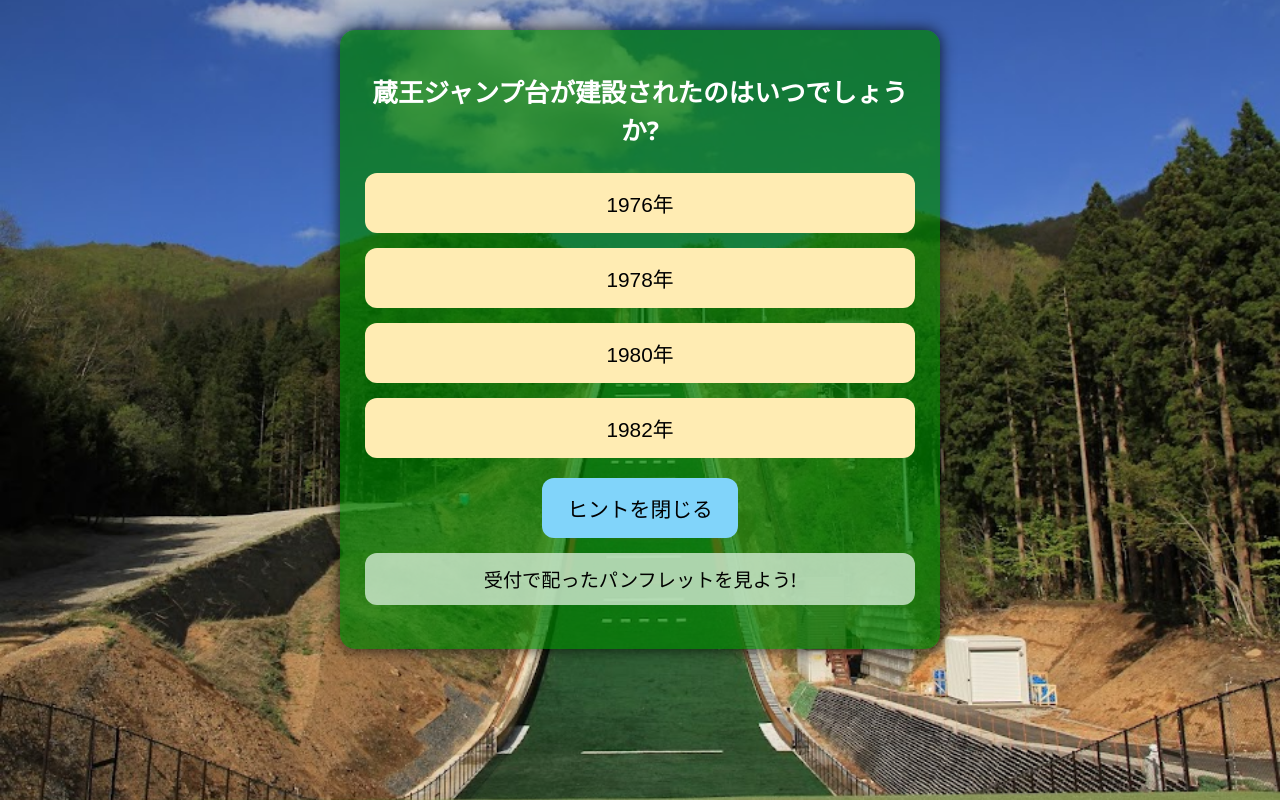
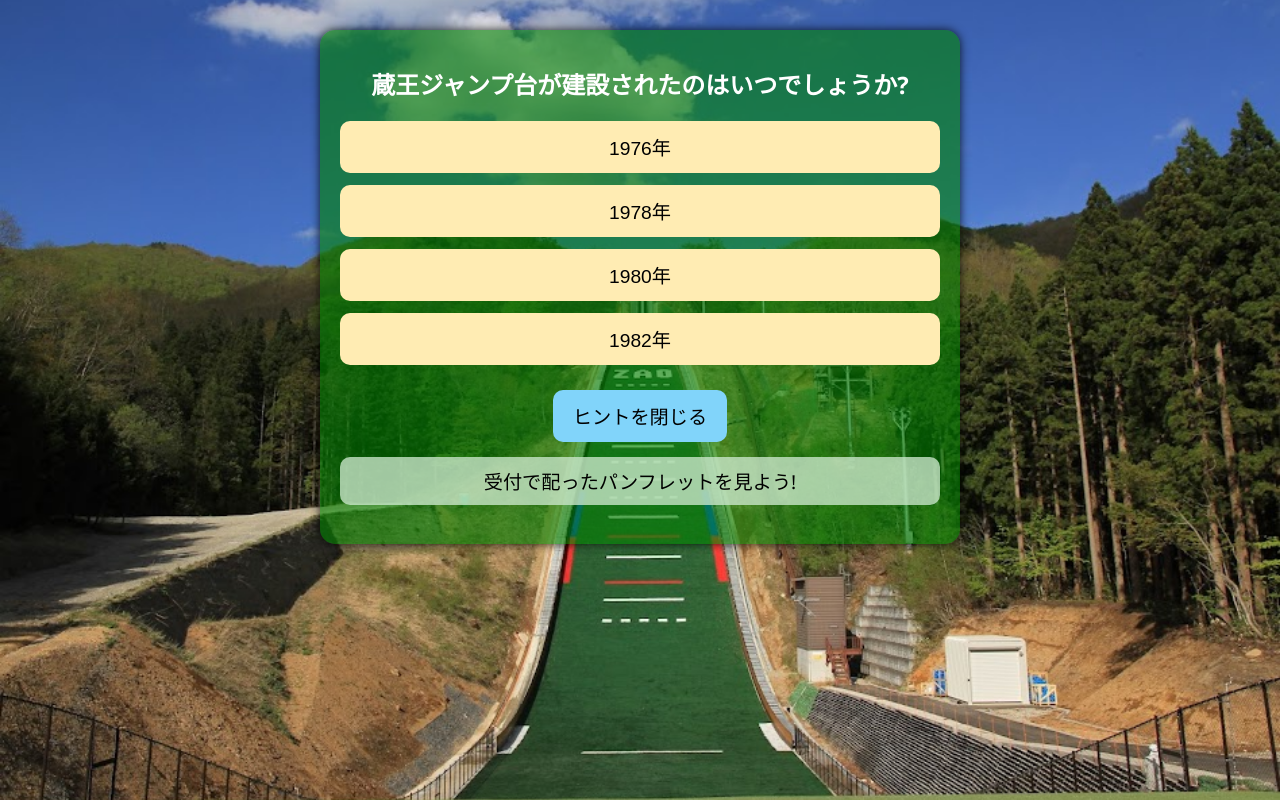
Before and after one commit to zaoproject/zao-quiz, a plain HTML site: page index.html in a window 1280 px wide. Both pictures are taken after a click on the button "ヒントを見る". Drawn offline with nearby package versions, Linux system fonts and the light colour scheme.

Commit message:
Update index.html

```diff
--- a/index.html
+++ b/index.html
@@ -2,7 +2,7 @@
 <html lang="ja">
 <head>
 <meta charset="UTF-8">
-<meta name="viewport" content="width=device-width, initial-scale=1.0, maximum-scale=1.0, user-scalable=no">
+<meta name="viewport" content="width=device-width, initial-scale=1.0">
 <title>蔵王ジャンプ台クイズ</title>
 <style>
 body {
@@ -13,90 +13,35 @@ body {
   font-family: 'Yu Gothic', 'Segoe UI', sans-serif;
   color: #fff;
 }
-
-/* クイズコンテナ */
 .quiz-container {
   max-width: 95%;
   width: 600px;
   margin: 30px auto;
-  background: rgba(0,128,0,0.7);
-  padding: 25px;
+  background: rgba(0,128,0,0.6);
+  padding: 20px;
   border-radius: 15px;
-  box-shadow: 0 0 15px rgba(0,0,0,0.8);
+  box-shadow: 0 0 10px rgba(0,0,0,0.8);
   text-align: center;
-  box-sizing: border-box;
 }
-
-/* 見出し */
-h1 { font-size: 1.6em; word-break: break-word; }
-
-/* 選択肢 */
-.options {
-  display: grid;
-  grid-template-columns: 1fr;
-  gap: 15px;
-  margin-top: 25px;
+h1 { font-size: 1.5em; }
+.options { display: grid; grid-template-columns: 1fr; gap: 12px; margin-top: 20px; }
+.option-btn, .answer-btn {
+  padding: 12px; border: none; border-radius: 10px;
+  font-size: 1.2em; cursor: pointer; background-color: #ffecb3; color: #000; transition: background 0.3s;
 }
-
-/* ボタン共通 */
-.option-btn, .answer-btn {
-  padding: 15px;
-  border: none;
-  border-radius: 12px;
-  font-size: 1.3em;
-  cursor: pointer;
-  background-color: #ffecb3;
-  color: #000;
-  transition: background 0.3s;
-  word-break: break-word;
-}
-
-/* ホバー時 */
 .option-btn:hover:enabled, .answer-btn:hover { background-color: #ffd54f; }
-
-/* 正解・不正解 */
 .option-btn.correct { background-color: #4caf50 !important; color: #fff; }
 .option-btn.wrong { background-color: #9e9e9e !important; color: #fff; }
-
-/* 答え入力 */
-.answer-input { width: 100%; padding: 12px; font-size: 1.1em; margin: 20px 0; border-radius: 10px; border: 1px solid #ccc; box-sizing: border-box; }
-
-/* ヒントボタン */
+.answer-input { width: 100%; padding: 10px; font-size: 1em; margin: 15px 0; border-radius: 8px; border: 1px solid #ccc; }
 #hintBtn {
-  margin-top: 20px;
-  padding: 15px 25px;
-  font-size: 1.3em;
-  border: none;
-  border-radius: 12px;
-  cursor: pointer;
-  background-color: #81d4fa;
-  color: #000;
-  transition: background 0.3s;
+  margin-top: 25px; padding: 12px 20px; font-size: 1.2em; border: none;
+  border-radius: 10px; cursor: pointer; background-color: #81d4fa; color: #000; transition: background 0.3s;
 }
-
-/* ヒント表示 */
 #hint {
-  margin-top: 15px;
-  padding: 12px;
-  background-color: rgba(200,230,200,0.85);
-  border-radius: 12px;
-  font-size: 1.2em;
-  display: none;
-  color: #000;
-  word-break: break-word;
+  margin-top: 15px; padding: 10px; background-color: rgba(200,230,200,0.8);
+  border-radius: 10px; font-size: 1.2em; display: none; color: #000;
 }
-
-/* メッセージ */
-.message, .keyword { margin-top: 20px; font-weight: bold; font-size: 1.6em; word-break: break-word; }
-
-/* メディアクエリ: 小さいスマホ対応 */
-@media (max-width: 400px) {
-  .quiz-container { padding: 15px; }
-  h1 { font-size: 1.3em; }
-  .option-btn, .answer-btn { font-size: 1.1em; padding: 12px; }
-  #hintBtn { font-size: 1.1em; padding: 12px 18px; }
-  .answer-input { font-size: 1em; padding: 10px; }
-}
+.message, .keyword { margin-top: 15px; font-weight: bold; font-size: 1.6em; }
 </style>
 </head>
 <body>
@@ -107,7 +52,9 @@ h1 { font-size: 1.6em; word-break: break-word; }
   <p id="hint"></p>
 </div>
 
+<!-- confetti.js の読み込み -->
 <script src="https://cdn.jsdelivr.net/npm/canvas-confetti@1.6.0/dist/confetti.browser.min.js"></script>
+
 <script>
 const quizzes = {
   1: { question: "蔵王ジャンプ台が建設されたのはいつでしょうか?", options:["1976年","1978年","1980年","1982年"], answer:1, hint:"受付で配ったパンフレットを見よう!", keyword:"ツ" },
@@ -115,7 +62,7 @@ const quizzes = {
   3: { question: "蔵王ジャンプ台で髙梨沙羅選手が出した最大の飛距離はどれでしょう?", options:["101.0m","103.5m","106.0m","108.5m"], answer:2, hint:"ジャンプ台に設置されている看板を見てみよう!", keyword:"ェ" },
   4: { question: "選手が着地する場所(ランディングバーン)の最大斜度は何度でしょうか?", options:["35度","36.5度","38度","39.5度"], answer:1, hint:"受付で配ったパンフレットを見よう!", keyword:"シ" },
   5: { question: "8月に開催されたサマージャンプ大会で第2位となった内藤智文選手の勤務先はどちらでしょうか?", options:["蔵王温泉宿泊施設","蔵王温泉スキー場","山形県職員","山形市職員"], answer:3, hint:"受付テントに掲示してある新聞のコピーを見てみよう!", keyword:"ン" },
-  final: { question: "5つのキーワードをはめ込んで答えを導きだそう!\nアリオンテック蔵王〇〇〇〇〇", answerText:"シャンツェ", hint:"キーワードを並べ替えて考えよう!" }
+  final: { question: "5つのキーワードをはめ込んで答えを導きだそう!\n蔵王ジャンプ台の別名はアリオンテック蔵王〇〇〇〇〇", answerText:"シャンツェ", hint:"キーワードを並べ替えて考えよう!" }
 };
 
 const urlParams = new URLSearchParams(window.location.search);
@@ -175,10 +122,7 @@ function checkAnswer(choice, btn){
   } else {
     locked = true;
     btn.classList.add("wrong");
-    const msg = document.createElement("p");
-    msg.textContent="不正解！5秒後に再挑戦できます";
-    msg.style.fontSize="1.5em";
-    msg.style.color="yellow";
+    const msg = document.createElement("p"); msg.textContent="不正解！5秒後に再挑戦できます"; msg.style.fontSize="1.5em"; msg.style.color="yellow";
     container.appendChild(msg);
     allBtns.forEach(b=>b.disabled=true);
     setTimeout(()=>{
@@ -192,7 +136,7 @@ function checkAnswer(choice, btn){
 function checkFinal(input){
   if(input.trim()===quizzes.final.answerText){
     container.innerHTML=`
-      <h1 style="font-size:2em;">おめでとう！ 全問クリア！</h1>
+      <h1 style="font-size:2em;">おめでとう！全問クリア！</h1>
       <p class="message">答えは「${quizzes.final.answerText}」でした。</p>
       <p><a href="https://forms.gle/mfHe6rbxjTjCdYtG6" target="_blank" style="color:yellow; font-weight:bold;">▶ アンケートにご協力ください</a></p>
     `;
```
